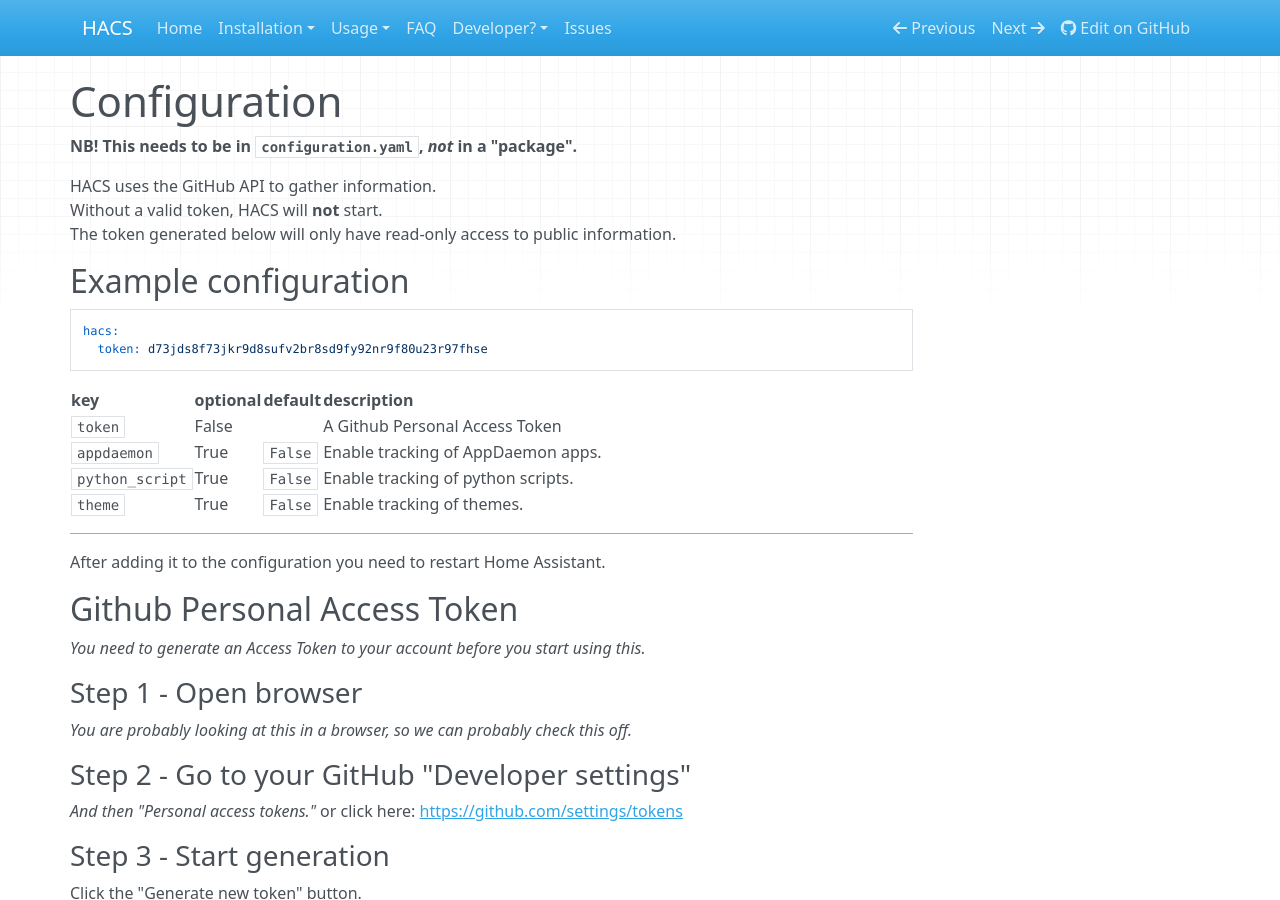
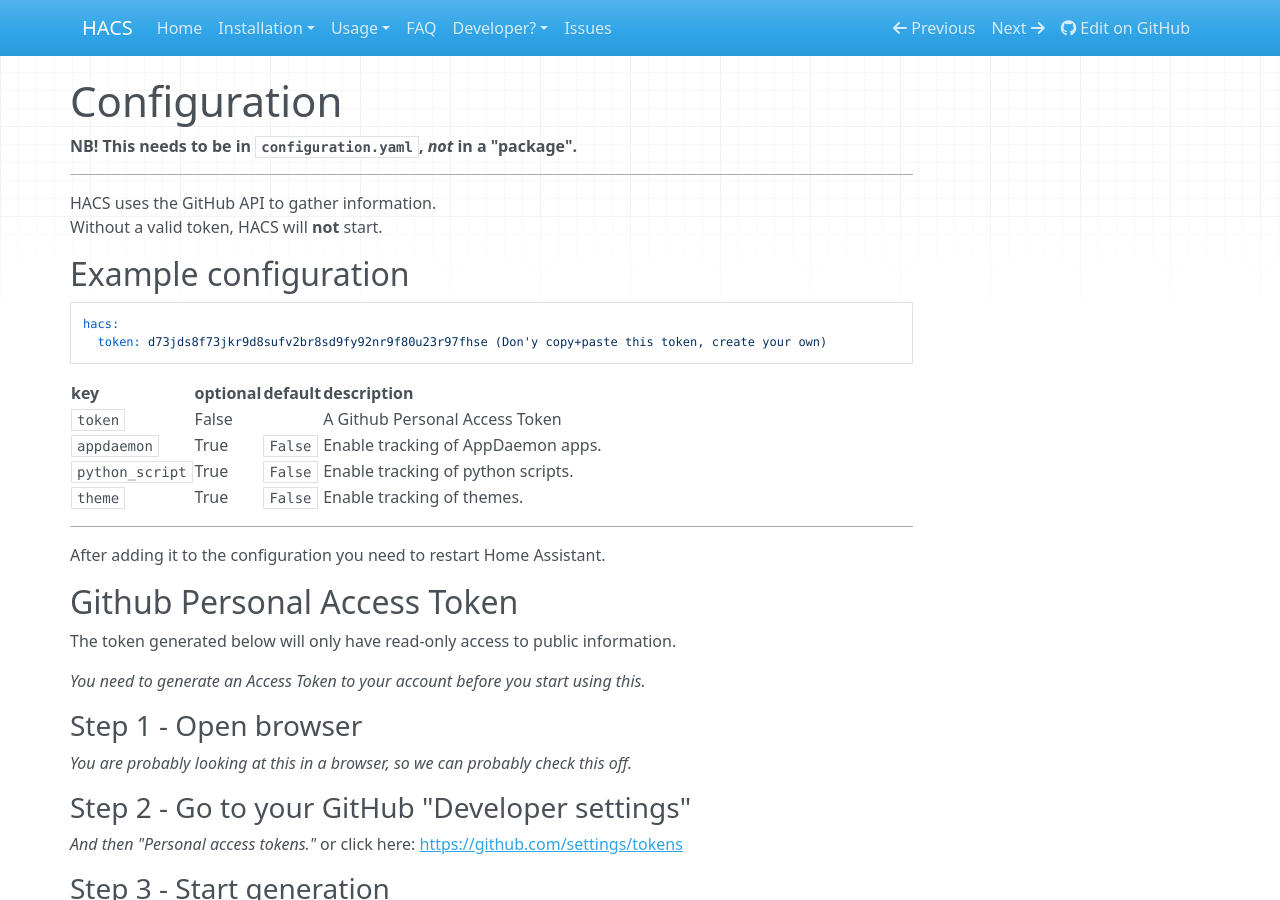
Before and after one commit to fananchonun/integration, an MkDocs documentation site: the page built from docs/installation/configuration.md, in a window 1280 px wide and 900 px high. Built offline with MkDocs 1.6.1, drawn with Linux system fonts in a browser that asks for light colours; nearby versions of some CDN libraries.

Commit message:
restructure

````diff
--- a/docs/installation/configuration.md
+++ b/docs/installation/configuration.md
@@ -2,15 +2,16 @@
 
 **NB! This needs to be in `configuration.yaml`, _not_ in a "package".**
 
+***
+
 HACS uses the GitHub API to gather information.
 Without a valid token, HACS will **not** start.
-The token generated below will only have read-only access to public information.
 
 ## Example configuration
 
 ```yaml
 hacs:
-  token: d73jds8f73jkr9d8sufv2br8sd9fy92nr9f80u23r97fhse
+  token: d73jds8f73jkr9d8sufv2br8sd9fy92nr9f80u23r97fhse (Don'y copy+paste this token, create your own)
 ```
 
 key | optional | default | description
@@ -25,6 +26,8 @@
 After adding it to the configuration you need to restart Home Assistant.
 
 ## Github Personal Access Token
+
+The token generated below will only have read-only access to public information.
 
 _You need to generate an Access Token to your account before you start using this._
 
````
